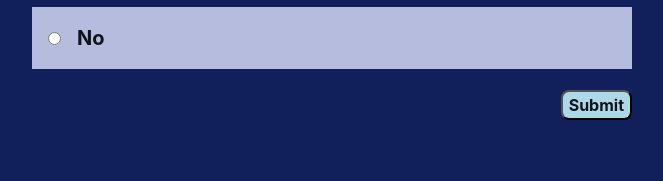
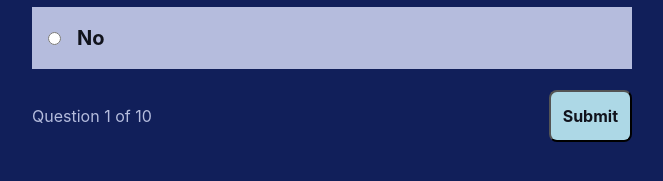
Before and after one commit to jafarlow/code-a-quiz-practice, a website built with webpack: page index.html in a window 1280 px wide. Shown: the part 429-610 px from the top of the page, without its empty margins (308-971 px from the left). Built offline with nearby package versions, Linux system fonts and the light colour scheme.

Commit message:
Added question counter display
index.html
  - added `<p>` within the `question-actions` `<div>` to hold the
    question counter
    - this holds two `<span>`s which will be targeted in JS

index.scss
  - set margin for the new HTML element to push it all the way to the
    left of its parent container
    - setting this margin here somehow broke the button sizing, so I
      fixed this by manually setting its padding
  - fixed broken bracket notation which had `.score` and `.hide`
    outside the `.quiz`

events.js
  - added two more `document.get`s for the HTML spans
  - wrote span updates inside `displayQuestion()` using `innerText`
    assignment

Tested to confirm updates function as expected

```diff
--- a/assets/scripts/events.js
+++ b/assets/scripts/events.js
@@ -8,6 +8,8 @@ let answersElement = document.getElementById("answers")
 let actionButton = document.getElementById("action-button")
 let nextButton = document.getElementById("next-button")
 let resetButton = document.getElementById("reset-button")
+let questionNumber = document.getElementById("qnum")
+let totalQuestions = document.getElementById("total-qs")
 
 const getQuestions = function () {
   // "request" below is often seen as "xhr"
@@ -51,6 +53,11 @@ const displayQuestion = function (question) {
 
     answersElement.appendChild(label)
   })
+
+  // uses type coercion to convert the id into a number
+  questionNumber.innerText = Number(question.id) + 1
+  // writing this part in JS instead of hardcoding in HTML allows for dynamic updating of the JSON file
+  totalQuestions.innerText = questions.length
 }
 
 actionButton.addEventListener("click", function () {
--- a/assets/styles/index.scss
+++ b/assets/styles/index.scss
@@ -81,6 +81,9 @@ body {
     &-actions {
       display: flex;
       justify-content: flex-end;
+
+      #qcounter {
+        margin: auto auto auto 0;
       }
     }
   }
@@ -93,6 +96,7 @@ body {
 
   .hide {
     display: none;
+  }
 }
 
 button {
@@ -100,6 +104,7 @@ button {
   font-weight: bold;
   background-color: lightblue;
   color: $dark;
+  padding: 0.75rem;
 }
 
 input.answer {
--- a/index.html
+++ b/index.html
@@ -19,6 +19,7 @@
           <h2 class="question-title" id="title"></h2>
           <div class="question-answers" id="answers"></div>
           <div class="question-actions">
+            <p id="qcounter">Question <span id="qnum"></span> of <span id="total-qs"></span> </p>
             <button type="submit" name="button" class="button" id="action-button">Submit</button>
             <button type="button" name="button" class="button hide" id="next-button">Next Question</button>
           </div>
```
